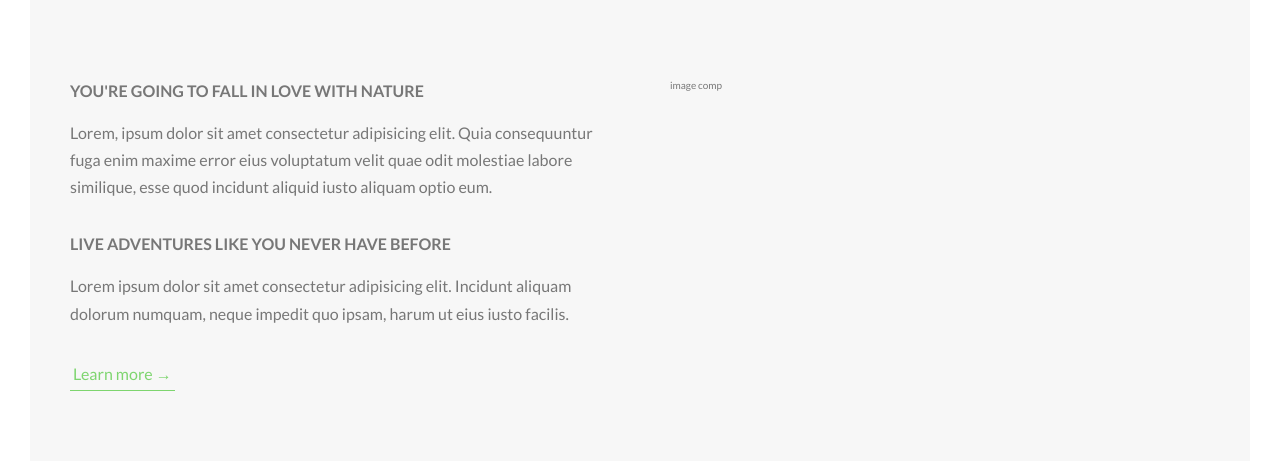
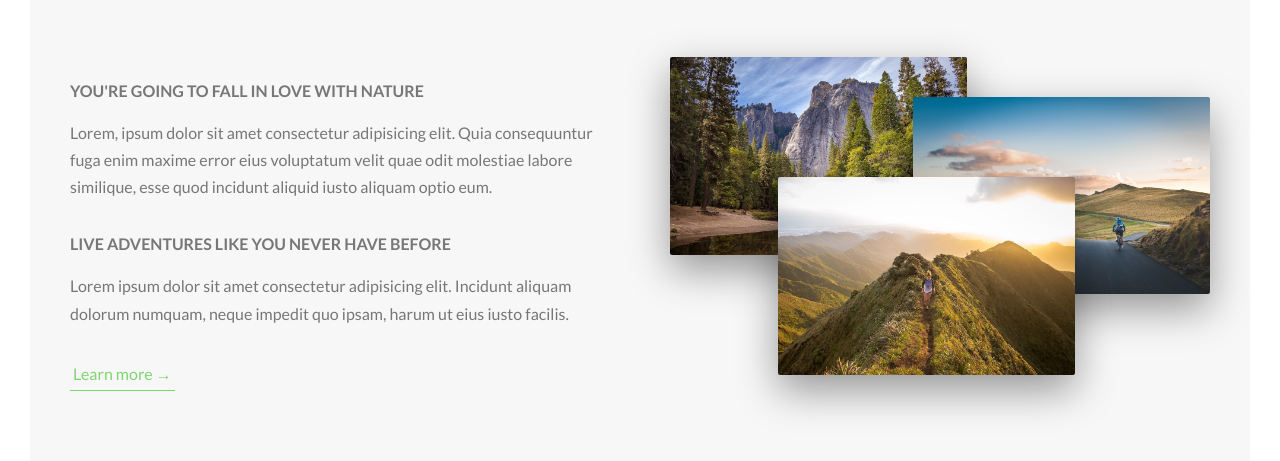
Before and after one commit to Hertzian/practices-html-css-sass, a website: page natoursProject/index.html in a window 1280 px wide. Shown: the part 943-1404 px from the top of the page. Drawn offline with Linux system fonts and the light colour scheme.

Commit message:
added composition.scss & .composition markup in html

```diff
--- a/natoursProject/index.html
+++ b/natoursProject/index.html
@@ -59,7 +59,26 @@
 
             <a href="#" class="btn-text">Learn more &rarr;</a>
           </div>
-          <div class="col-1-of-2">image comp</div>
+
+          <div class="col-1-of-2">
+            <div class="composition">
+              <img
+                src="img/nat-1-large.jpg"
+                alt="photo 1"
+                class="composition__photo composition__photo--p1"
+              />
+              <img
+                src="img/nat-2-large.jpg"
+                alt="photo 2"
+                class="composition__photo composition__photo--p2"
+              />
+              <img
+                src="img/nat-3-large.jpg"
+                alt="phtoto 3"
+                class="composition__photo composition__photo--p3"
+              />
+            </div>
+          </div>
         </div>
       </section>
     </main>
--- /dev/null
+++ b/natoursProject/sass/components/_composition.scss
@@ -0,0 +1,39 @@
+.composition {
+  position: relative;
+
+  &__photo {
+    width: 55%;
+    box-shadow: 0 1.5rem 4rem rgba($color-black, 0.4);
+    border-radius: 2px;
+    position: absolute;
+    z-index: 10;
+    transition: all .2s;
+    outline-offset: 2rem;
+
+    &--p1 {
+      left: 0px;
+      top: -2rem;
+    }
+
+    &--p2 {
+      right: 0px;
+      top: 2rem;
+    }
+
+    &--p3 {
+      left: 20%;
+      top: 10rem;
+    }
+
+    &:hover {
+      outline: 1.5rem solid $color-primary;
+      transform: scale(1.05) translateY(-.5rem);
+      box-shadow: 0 2.5rem 4rem rgba($color-black, 0.5);
+      z-index: 20;
+    }
+  }
+
+  &:hover &__photo:not(:hover) {
+    transform: scale(.95);
+  }
+}
--- a/natoursProject/sass/main.scss
+++ b/natoursProject/sass/main.scss
@@ -8,6 +8,7 @@
 @import "base/utilities";
 
 @import "components/button";
+@import "components/composition";
 
 @import 'layout/grid';
 @import "layout/header";
```
Also changed, not shown: natoursProject/css/style.css.
